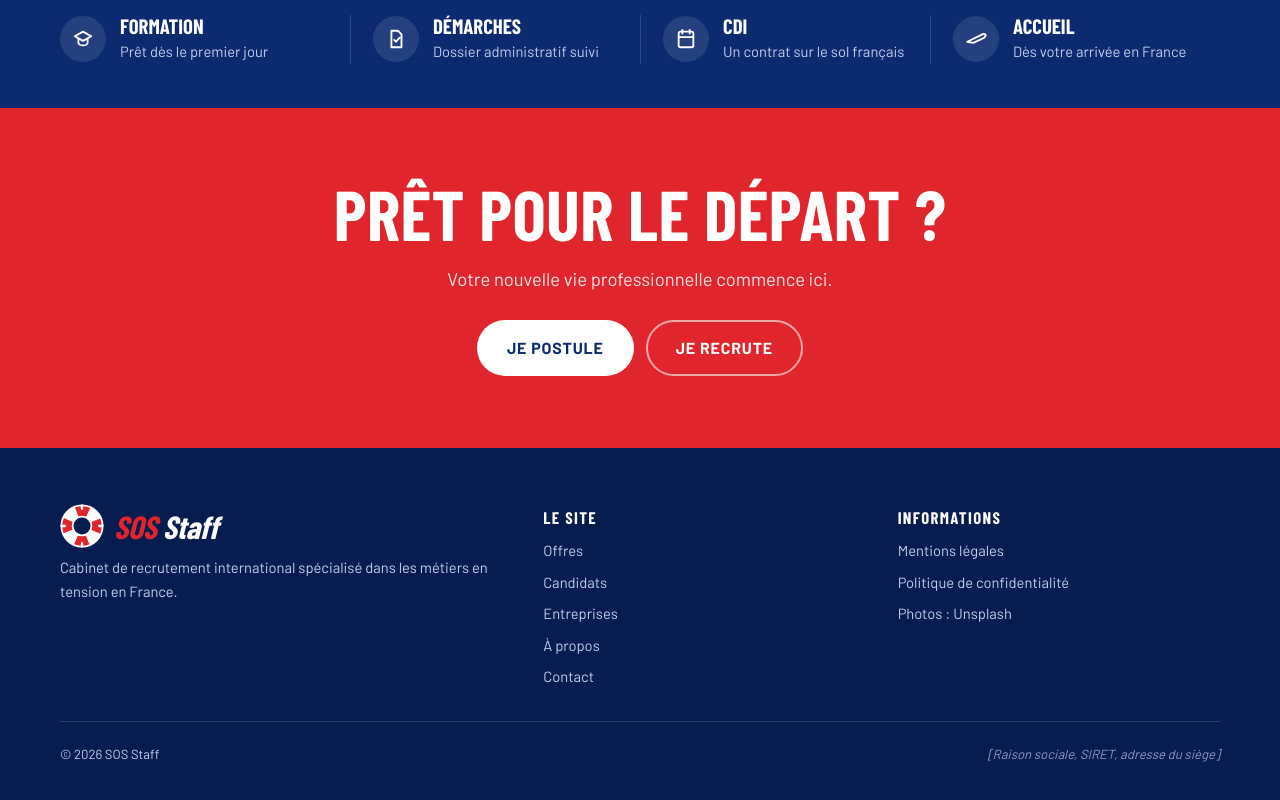
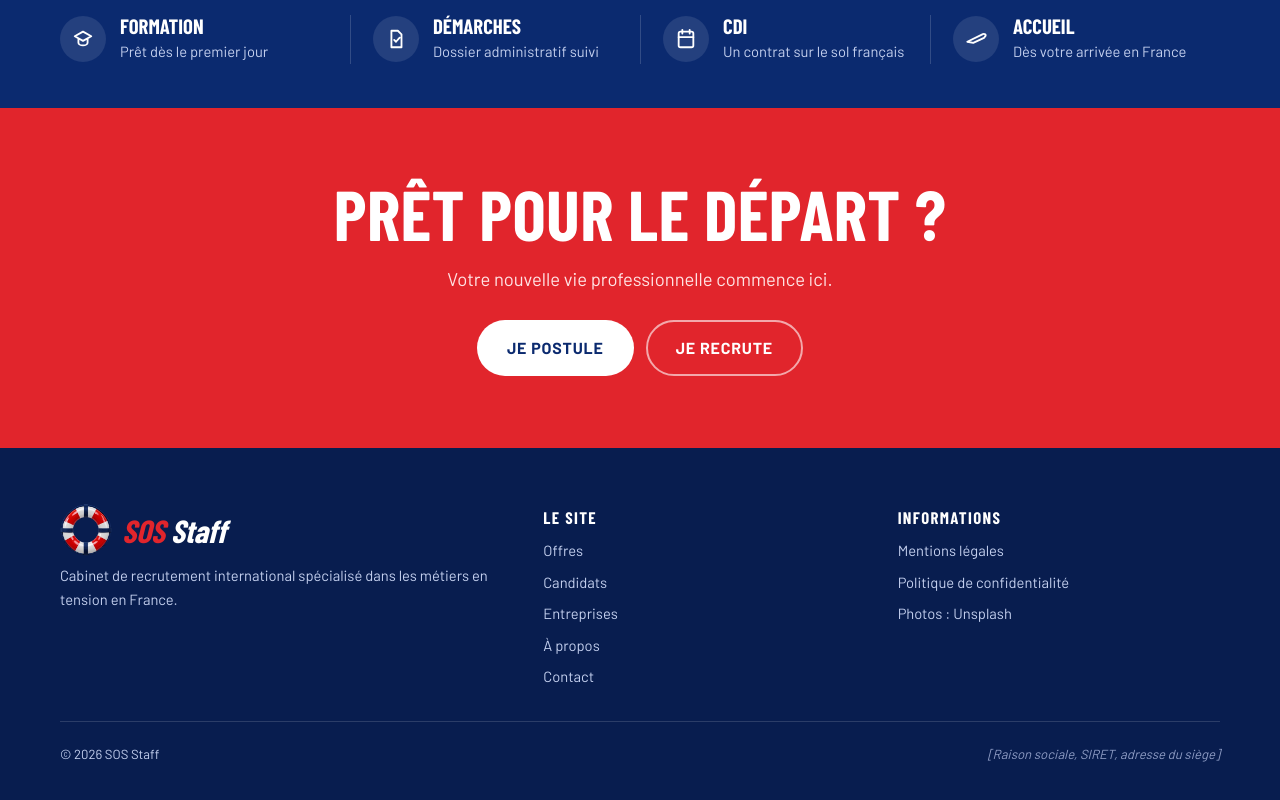
Before and after one commit to tanouch24/werecrut, a plain HTML site: page a-propos.html in a window 1280 px wide. Shown: the part 1710-2510 px from the top of the page. Drawn offline with nearby package versions, Linux system fonts and the light colour scheme; a web font is replaced by a local one.

Commit message:
Logo bouée de sauvetage réaliste (ChatGPT) et icônes PNG
Co-Authored-By: Claude Opus 5.5 <noreply@anthropic.com>

```diff
--- a/a-propos.html
+++ b/a-propos.html
@@ -6,7 +6,8 @@
 <title>Qui sommes-nous – SOS Staff</title>
 <meta name="description" content="SOS Staff, cabinet de recrutement international : transparence, bienveillance et relation gagnant-gagnant entre candidats et entreprises.">
 <meta name="theme-color" content="#0b2a6f">
-<link rel="icon" href="img/favicon.svg" type="image/svg+xml">
+<link rel="icon" href="img/favicon.png" type="image/png">
+<link rel="apple-touch-icon" href="img/apple-touch-icon.png">
 <meta property="og:type" content="website">
 <meta property="og:locale" content="fr_FR">
 <meta property="og:site_name" content="SOS Staff">
@@ -24,7 +25,7 @@
   <div class="tricolore" aria-hidden="true"><i></i><i></i><i></i></div>
   <div class="wrap">
     <a class="logo" href="index.html" aria-label="SOS Staff, accueil">
-      <svg viewBox="0 0 44 44" aria-hidden="true"><circle cx="22" cy="22" r="15" fill="none" stroke="#ffffff" stroke-width="11"/><circle cx="22" cy="22" r="15" fill="none" stroke="#e1252c" stroke-width="11" stroke-dasharray="11.781 11.781" transform="rotate(-22.5 22 22)"/><circle cx="22" cy="22" r="20.6" fill="none" stroke="#0b2a6f" stroke-width="1.8"/><circle cx="22" cy="22" r="9.4" fill="none" stroke="#0b2a6f" stroke-width="1.8"/><path d="M22 1.6v3.2M22 39.2v3.2M1.6 22h3.2M39.2 22h3.2" stroke="#0b2a6f" stroke-width="2.4" stroke-linecap="round"/></svg>
+      <img src="img/bouee.webp" width="44" height="44" alt="">
       <span class="logo-word"><span>SOS</span> Staff</span>
     </a>
     <nav class="nav-links" aria-label="Navigation principale">
@@ -103,7 +104,7 @@
   <div class="wrap">
     <div>
       <a class="logo" href="index.html" aria-label="SOS Staff, accueil">
-        <svg viewBox="0 0 44 44" aria-hidden="true"><circle cx="22" cy="22" r="15" fill="none" stroke="#ffffff" stroke-width="11"/><circle cx="22" cy="22" r="15" fill="none" stroke="#e1252c" stroke-width="11" stroke-dasharray="11.781 11.781" transform="rotate(-22.5 22 22)"/><circle cx="22" cy="22" r="20.6" fill="none" stroke="#ffffff" stroke-width="1.8"/><circle cx="22" cy="22" r="9.4" fill="none" stroke="#ffffff" stroke-width="1.8"/><path d="M22 1.6v3.2M22 39.2v3.2M1.6 22h3.2M39.2 22h3.2" stroke="#ffffff" stroke-width="2.4" stroke-linecap="round"/></svg>
+        <img src="img/bouee.webp" width="44" height="44" alt="">
         <span class="logo-word"><span>SOS</span> Staff</span>
       </a>
       <p>Cabinet de recrutement international spécialisé dans les métiers en tension en France.</p>
--- a/assets/style.css
+++ b/assets/style.css
@@ -71,7 +71,7 @@ body::before { content: ""; position: fixed; inset: 0 0 auto; height: env(safe-a
 .tricolore i:nth-child(3) { background: var(--red); }
 .nav .wrap { display: flex; align-items: center; justify-content: space-between; gap: 20px; min-height: 76px; }
 .logo { display: inline-flex; align-items: center; gap: 10px; text-decoration: none; }
-.logo svg { width: 44px; height: 44px; flex: none; }
+.logo svg, .logo img { width: 44px; height: 44px; flex: none; }
 .logo-word { font-family: var(--font-display); font-weight: 800; font-style: italic; font-size: 2rem; white-space: nowrap; line-height: 1; letter-spacing: -0.01em; color: var(--navy); }
 .logo-word span { color: var(--red); }
 .nav-links { display: flex; align-items: center; gap: 26px; }
@@ -268,6 +268,7 @@ footer { background: var(--navy-deep); color: #c3cfee; padding-block: 56px 36px;
 footer .wrap { display: grid; grid-template-columns: 1.4fr 1fr 1fr; gap: 32px; }
 footer .wrap > div { display: grid; gap: 8px; align-content: start; }
 footer .logo-word { color: #ffffff; }
+footer .logo img { width: 52px; height: 52px; }
 footer strong { color: #ffffff; font-family: var(--font-display); text-transform: uppercase; letter-spacing: 0.08em; font-size: 1.05rem; }
 footer a { color: #c3cfee; text-decoration: none; }
 footer a:hover { color: #ffffff; }
```
Also changed, not shown: candidats.html (+4 -3 lines), contact.html (+4 -3 lines), entreprises.html (+4 -3 lines), index.html (+4 -3 lines), offres.html (+4 -3 lines), img/apple-touch-icon.png (added), img/bouee.webp (added), img/favicon.png (added), img/favicon.svg (deleted).
